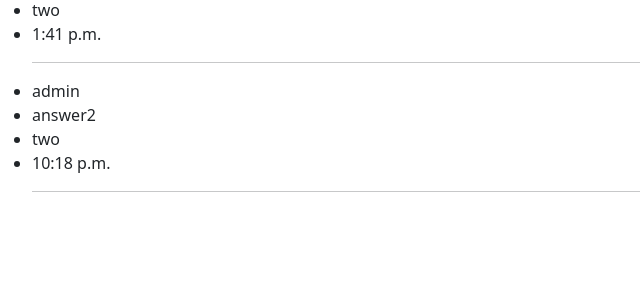
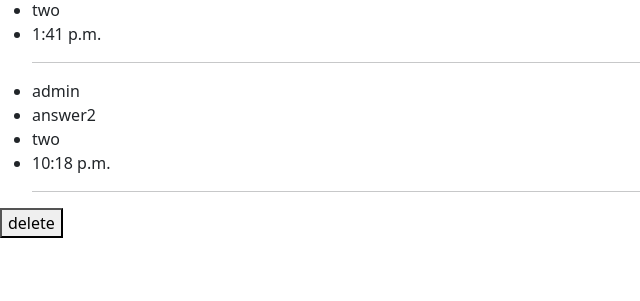
Before and after one commit to Ahmedx59/qus-ans, a Django app: page /chat/2 in a window 1280 px wide. Shown: the part 242-543 px from the top of the page, without its empty margins (0-640 px from the left). Run offline with Django 4.2, Linux system fonts and the light colour scheme; data comes from the database, SQL or seed files in the repository; both versions use the stored data as it was after the commit; some libraries are stand-ins or nearby versions.

Commit message:
add delete function

```diff
--- a/chat/templates/chat/detail.html
+++ b/chat/templates/chat/detail.html
@@ -20,4 +20,6 @@
         <hr>
         {% endfor %}
     </ul>
+
+    <a href="{% url 'chat:qusetion_delete' que.id %}"><button type="submit">delete</button></a>
 {% endblock body %}
--- a/chat/urls.py
+++ b/chat/urls.py
@@ -7,7 +7,8 @@ app_name = 'chat'
 urlpatterns = [
     path('',views.question_list,name='ques_list'),
     path('<int:id>' , views.question_detail , name = 'question_detail'),
-    path('add/', views.question_add , name = 'question_add')
+    path('add/', views.question_add , name = 'question_add'),
+    path('<int:id>/delete/', views.qusetion_delete , name = 'qusetion_delete'),
 
 
 ]
--- a/chat/views.py
+++ b/chat/views.py
@@ -24,3 +24,8 @@ def question_add(request):
     else:
         form = QuestionForm()
     return render(request,'chat/add.html',{'form':form})
+
+def qusetion_delete(request,id):
+    delet = Question.objects.get(id=id)
+    delet.delete()
+    return redirect('/chat/')
```
Also changed, not shown: db.sqlite3.
